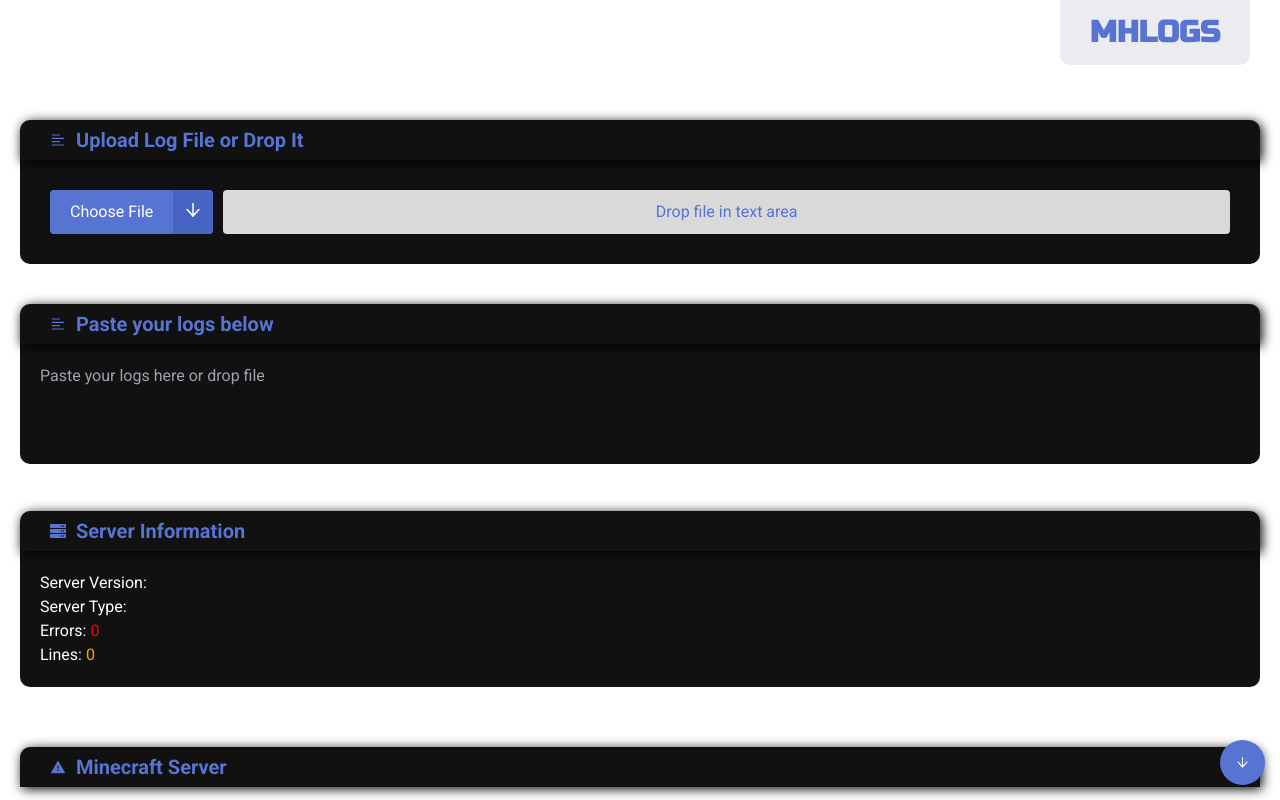
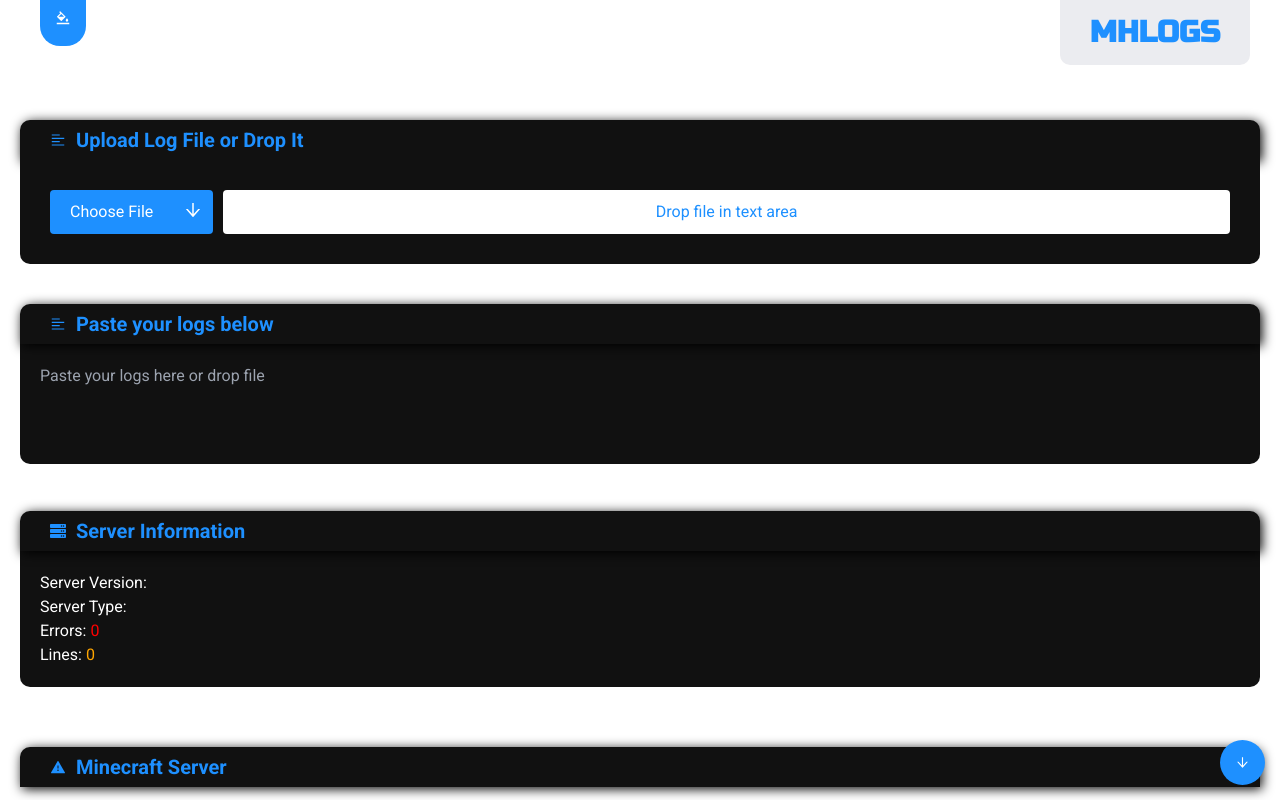
Before and after one commit to Azuyamat/MhLogs, a Next.js app: page / in a window 1280 px wide. Shown: the top 800 px of the page. Built offline with nearby package versions, Linux system fonts and the light colour scheme.

Commit message:
Added color preference

```diff
--- /dev/null
+++ b/src/components/Color.js
@@ -0,0 +1,65 @@
+import { useState, useEffect } from 'react';
+import styles from '@/styles/Color.module.css';
+import {AiOutlineBgColors} from "react-icons/ai";
+import {showToast} from "@/components/Toast";
+
+const Color = () => {
+    const [selectedColor, setSelectedColor] = useState('');
+    const [isOpen, setIsOpen] = useState(false);
+
+    useEffect(() => {
+        // Retrieve the color preference from localStorage on component mount
+        const userColorPreference = localStorage.getItem('userColorPreference');
+        if (userColorPreference) {
+            setSelectedColor(userColorPreference);
+            document.documentElement.style.setProperty('--primary', userColorPreference);
+        }
+    }, []);
+
+    function handleColorChange(color) {
+        setSelectedColor(color);
+        document.documentElement.style.setProperty('--primary', color);
+        localStorage.setItem('userColorPreference', color);
+        showToast("Changed color to "+color)
+    };
+
+    const handleClose = () => {
+        setIsOpen(false);
+    };
+
+    const uniqueColors = [
+        "#FF0000", "#2335af", "#9221b7", "#ff8000", "#00fff7",
+        "#68e886", "#c98080", "#FFA500", "#00FF00", "#800080",
+        "#FFFF00", "#00FFFF", "#FF00FF", "#008000", "#FFC0CB",
+        "#FFD700", "#1E90FF", "#FF69B4", "#ADFF2F", "#FF4500"
+    ];
+
+    return (
+        <>
+            <button className={styles.chooseColor} onClick={() => setIsOpen(true)}><AiOutlineBgColors/></button>
+            {isOpen && (
+                <div className={styles.overlay}>
+                    <div className={styles.colorPickerContainer}>
+                        <h1>What is your favorite color?</h1>
+                        <div className={styles.colorPicker}>
+                            {uniqueColors.map((color, index) => (
+                                <ColorBlock key={index} color={color} />
+                            ))}
+                        </div>
+                        <div className={styles.closeButton} onClick={handleClose}>Apply changes</div>
+                    </div>
+                </div>
+            )}
+        </>
+    );
+
+    function ColorBlock(props){
+
+        return (
+            <button style={{background:props.color, border:'gray solid '+(props.color === selectedColor ? "2px" :"0px")}} className={styles.block} onClick={() => handleColorChange(props.color)}/>
+        )
+    }
+};
+
+
+export default Color;
--- a/src/components/Container.js
+++ b/src/components/Container.js
@@ -3,7 +3,7 @@ import styles from "@/styles/Container.module.css"
 function Container(props){
 
     return(
-        <div className={styles.ctn}>
+        <div className={styles.ctn} id={props.id ? props.id :""}>
             {props.children}
         </div>
     )
--- a/src/components/LogsArea.js
+++ b/src/components/LogsArea.js
@@ -55,6 +55,7 @@ function LogsArea(props) {
 
     function handleDrop(event) {
         event.preventDefault();
+        hideOverlay()
         const file = event.dataTransfer.files[0];
         handleFile(file)
     }
@@ -69,6 +70,16 @@ function LogsArea(props) {
             reader.readAsText(file);
             setSelectedFile(file)
         }
+    }
+
+    function showOverlay() {
+        const overlay = document.getElementById('overlay');
+        if (overlay) overlay.style.display = 'block';
+    }
+
+    function hideOverlay() {
+        const overlay = document.getElementById('overlay');
+        if (overlay) overlay.style.display = 'none';
     }
 
     return (
@@ -101,7 +112,7 @@ function LogsArea(props) {
                         }}>Drop file in text area</div>
                     </div>
                 </Container>
-                <Container>
+                <Container id={"logsA"}>
                     <h2><span className={styles.icon}><AiOutlineAlignLeft/></span> Paste your logs below</h2>
                     <div className={styles.textAreaCtn}>
                         <textarea name="logs" id={"logsArea"} cols="30" rows="10" placeholder={"Paste your" +
--- a/src/pages/index.js
+++ b/src/pages/index.js
@@ -1,10 +1,12 @@
 import LogsArea from "@/components/LogsArea";
 import Footer from "@/components/Footer";
+import Color from "@/components/Color";
 
 export default function Home() {
   return (
     <>
       <main>
+          <Color/>
           <LogsArea/>
           <Footer/>
       </main>
--- a/src/pages/policy.js
+++ b/src/pages/policy.js
@@ -37,7 +37,7 @@ export default function Policy() {
                             </li>
                             <li>
                                 <h1><span className={styles.num}>6</span> Data Retention:</h1>
-                                <p>As we do not collect or store any log file data, we do not retain any information once you leave our website. The log files you upload are immediately processed, and the analyzed log files are provided to you for download.</p>
+                                <p>As we do not collect or store any log file data, we do not retain any information once you leave our website. Your color preference information stored in local storage is only retained as long as you continue to use our website.</p>
                             </li>
                             <li>
                                 <h1><span className={styles.num}>7</span> Children{"'"}s Privacy:</h1>
@@ -46,6 +46,10 @@ export default function Policy() {
                             <li>
                                 <h1><span className={styles.num}>8</span> Changes to this Privacy Policy:</h1>
                                 <p>We may update this Privacy Policy from time to time. Any changes will be posted on this page, and the effective date will be updated accordingly. We encourage you to review this Privacy Policy periodically to stay informed about how we are protecting your information.</p>
+                            </li>
+                            <li>
+                                <h1><span className={styles.num}>9</span> Storage of User Preferences:</h1>
+                                <p>We offer the option for users to select their preferred color scheme to view the website. To facilitate this, we use local storage in your browser to store your color preference. This information is solely used to display the website with your chosen color scheme and is not transmitted to our servers.</p>
                             </li>
                         </ul>
                     </div>
--- /dev/null
+++ b/src/styles/Color.module.css
@@ -0,0 +1,74 @@
+.overlay {
+    position: fixed;
+    z-index: 70;
+    top: 0;
+    left: 0;
+    width: 100%;
+    height: 100%;
+    background-color: rgba(0, 0, 0, 0.5); /* Semi-transparent background */
+    backdrop-filter: blur(10px);
+    display: flex;
+    justify-content: center;
+    align-items: center;
+}
+
+.colorPickerContainer {
+    background-color: white;
+    padding: 20px;
+    border-radius: 8px;
+    box-shadow: 0 2px 4px rgba(0, 0, 0, 0.2);
+    margin: 10px;
+    justify-content: center;
+    text-align: center;
+    max-width: 80vw;
+}
+
+.colorPicker {
+    display: flex;
+    justify-content: center;
+    align-items: center;
+    overflow-x: auto;
+    overflow-y: hidden;
+    gap: 10px;
+    padding: 0 10px;
+}
+
+.closeButton {
+    margin-top: 30px;
+    background: var(--primary);
+    padding: 10px 0;
+    text-align: center;
+    cursor: pointer;
+    border-radius: 4px;
+}
+
+.block{
+    height: 50px;
+    width: 50px;
+    flex-shrink: 0;
+}
+
+.block:hover{
+    padding:3px;
+    transition: all 0.2s ease-in-out;
+}
+
+
+.chooseColor{
+    cursor:pointer;
+    background: var(--primary);
+    padding: 10px 15px 20px 15px;
+    color: var(--text);
+    font-weight: bold;
+
+    position: fixed;
+    top: 0;
+    left: 40px;
+    border-radius: 0 0 20px 20px;
+    z-index: 50;
+}
+.chooseColor:hover{
+    transition: all 0.5s ease-in-out;
+    padding: 20px 15px 30px 15px;
+    box-shadow: 2px 2px 12px var(--primary);
+}
--- a/src/styles/LogsArea.module.css
+++ b/src/styles/LogsArea.module.css
@@ -139,7 +139,7 @@
     background: var(--secondary-background);
     padding:30px;
     border-radius: 0 0 10px 10px;
-    z-index: 0;
+    z-index: 31;
 }
 
 .customFileInput input[type="file"] {
@@ -196,7 +196,7 @@
 }
 
 .dropAnywhere{
-    background: #d9d9d9;
+    background: #ffffff;
     color:var(--primary);
     width: 100%;
     text-align: center;
--- a/src/styles/globals.css
+++ b/src/styles/globals.css
@@ -4,12 +4,12 @@
 
 :root {
   --text: white;
-  --background: #010917;
   --secondary-background: rgb(17, 17, 17);
   --background: white;
   --tertiary-background: #051242;
-  --primary: #5774d3;
-  --secondary: #4864c2;
+  --pm: 87, 116, 211;
+  --primary: rgb(30, 144, 255);
+  --secondary: rgba(var(--primary), 0.3);
   --accent: #cae5ef;
 
   font-family: Roboto, serif;
```
